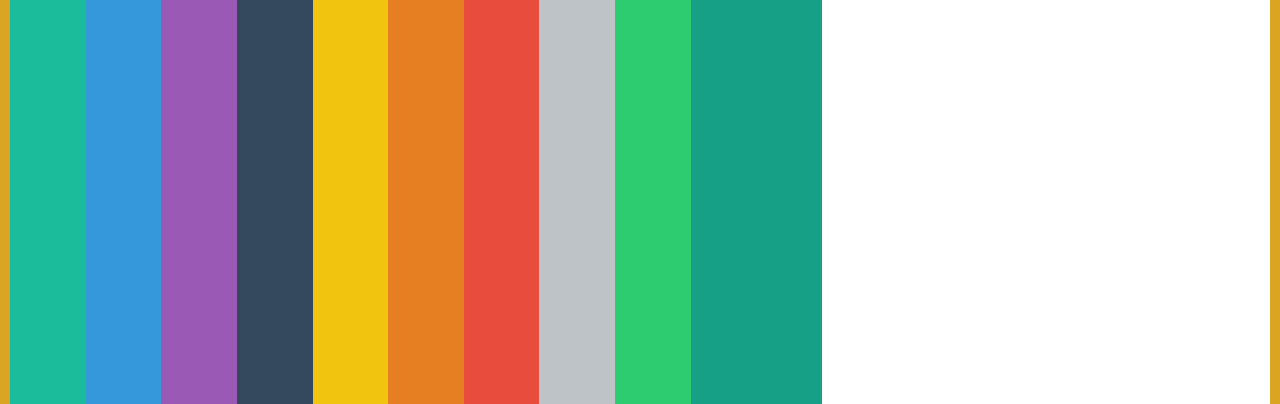
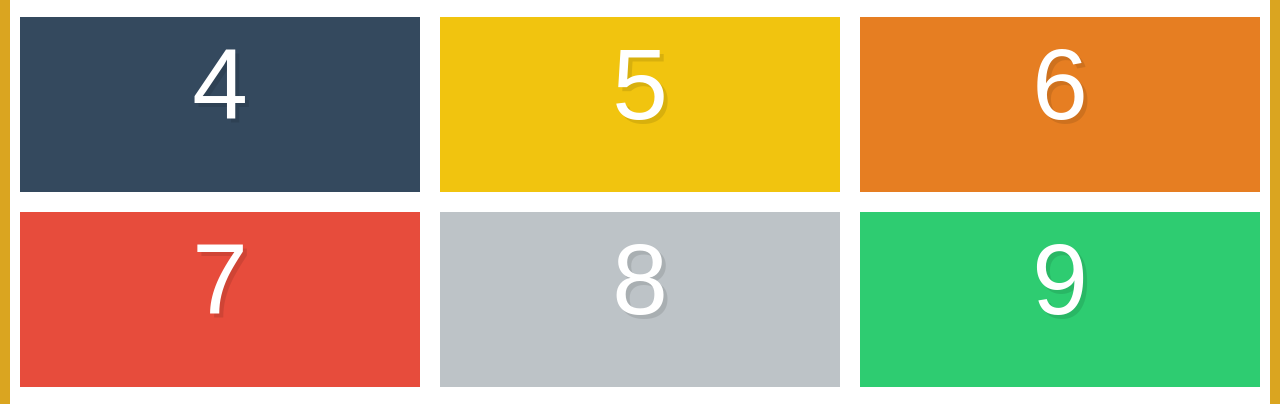
Before and after one commit to david82213/flexbox, a plain HTML site: page alignment-and-centering/index.html in a window 1280 px wide. Shown: the part 198-602 px from the top of the page. Drawn offline with Linux system fonts and the light colour scheme.

Commit message:
flex-wrap and calc

```diff
--- a/alignment-and-centering/style.css
+++ b/alignment-and-centering/style.css
@@ -36,4 +36,14 @@ input[type=reset],input[type=submit]{-webkit-appearance:button;cursor:pointer;}b
   /*flex-direction: row; row is default */
   /* column, row, row-reverse, column-reverse */
 
+  /* stretch across x-axis and y-axis */
+  /* each box is 33.3% of the view width from below css */
+  flex-wrap: wrap; /* default is nowrap; theres wrap-reverse */
 }
+
+.box{
+  /* calc will do the math */
+  /* 20px because 10px on each side due to margin */
+  width: calc(33.333% - 20px);
+  margin: 10px;
+}
```
